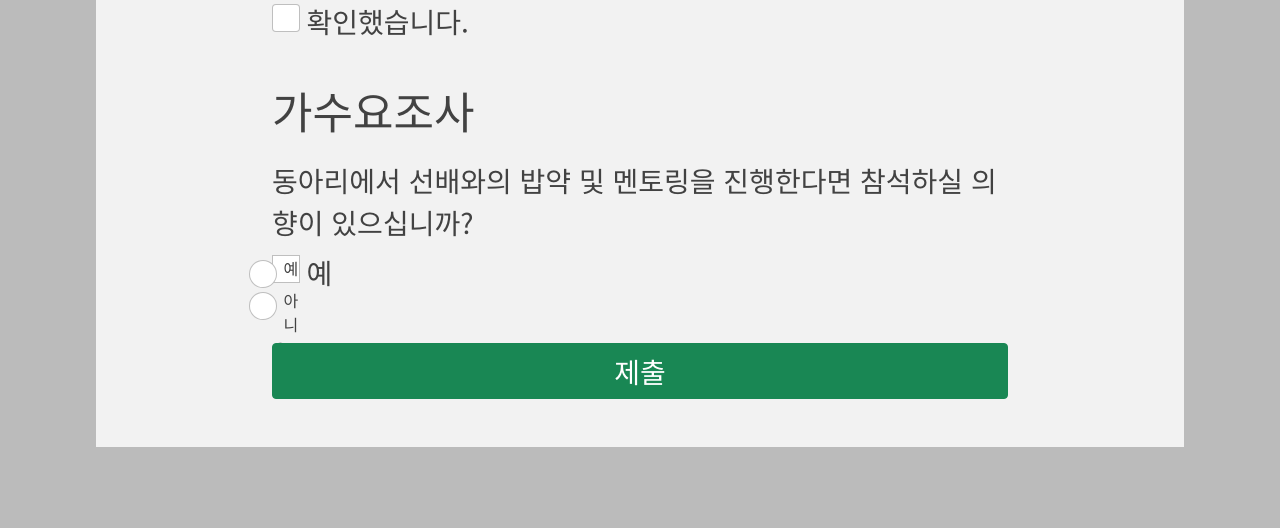
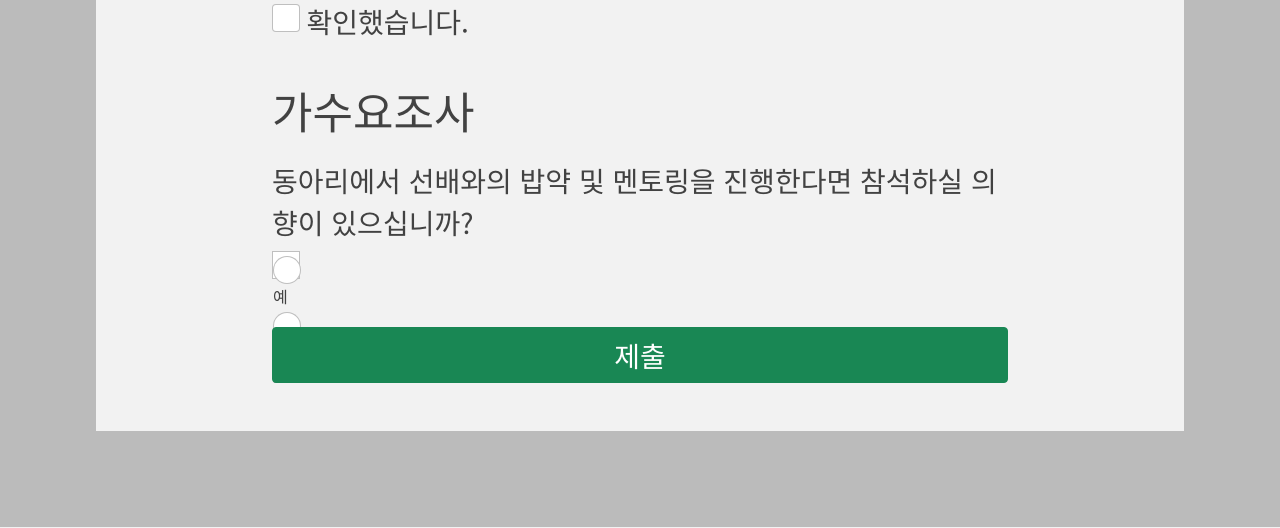
Before and after one commit to SGCC-homepage/sgcc_homepage_django, a Django app: page /join/ in a window 1280 px wide. Shown: the part 2529-3057 px from the top of the page. Run offline with Django 4.2, Linux system fonts and the light colour scheme; parts of the project's set-up code (start-up, migrations or seed data) failed here and were passed over; some libraries are stand-ins or nearby versions.

Commit message:
가수요조사 css 수정

```diff
--- a/main/templates/register.html
+++ b/main/templates/register.html
@@ -2,6 +2,9 @@
 {% load static %}
 {% block css %}
     <link rel="stylesheet" href="{% static 'css/register.css' %}">
+<style>
+ul{list-style:none; padding-left:0 !important;}
+</style>
 {% endblock %}
 {% block content %}
     {% include 'nav/nav_only_sgcc.html'%}
@@ -67,12 +70,7 @@
                 <div class="form-label w-100">
                     동아리에서 선배와의 밥약 및 멘토링을 진행한다면 참석하실 의향이 있으십니까?
                 </div>
-                <div class="form-check">
-                    {{ form.temp_demand }}
-                    <label class="form-check-label">
-                        예
-                    </label>
-                </div>
+		{{ form.temp_demand}}
                 <input type="submit" name="submit" value="제출" class="btn w-100 btn-success mt-5"/>
             </form>
         </div>
```
